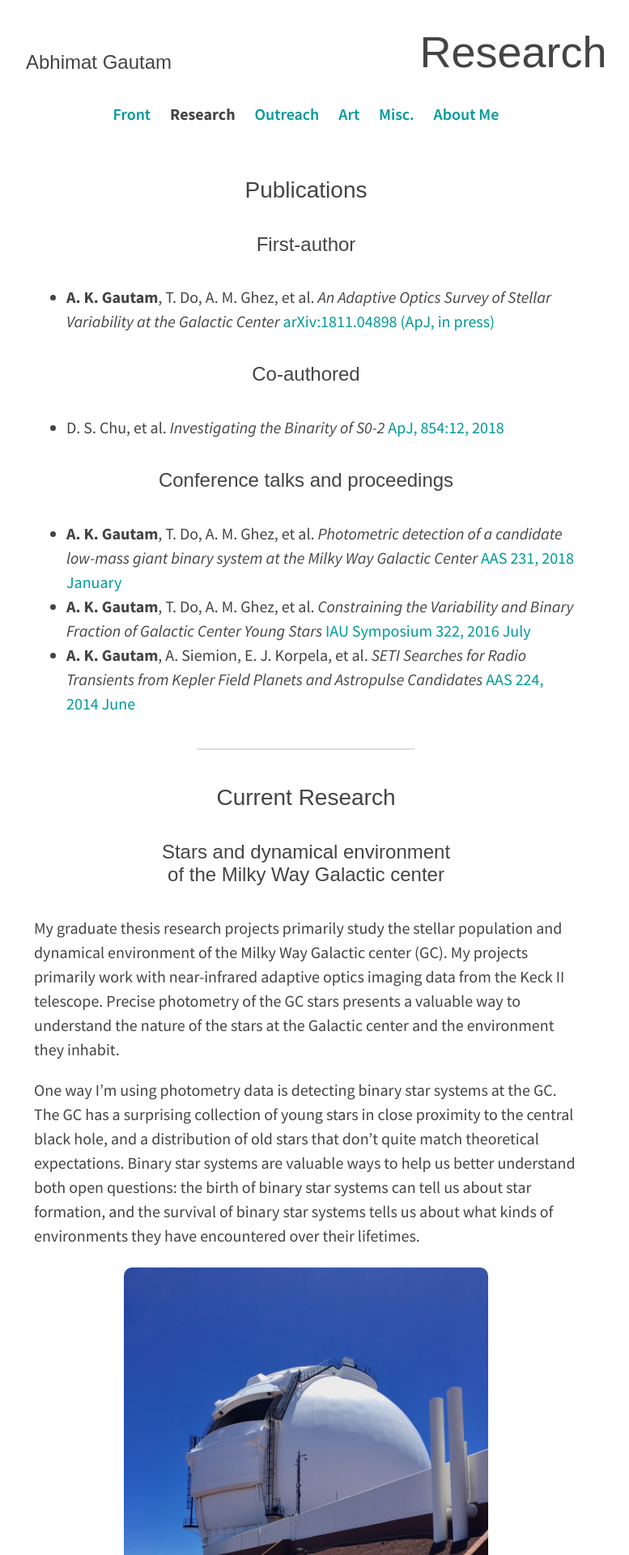
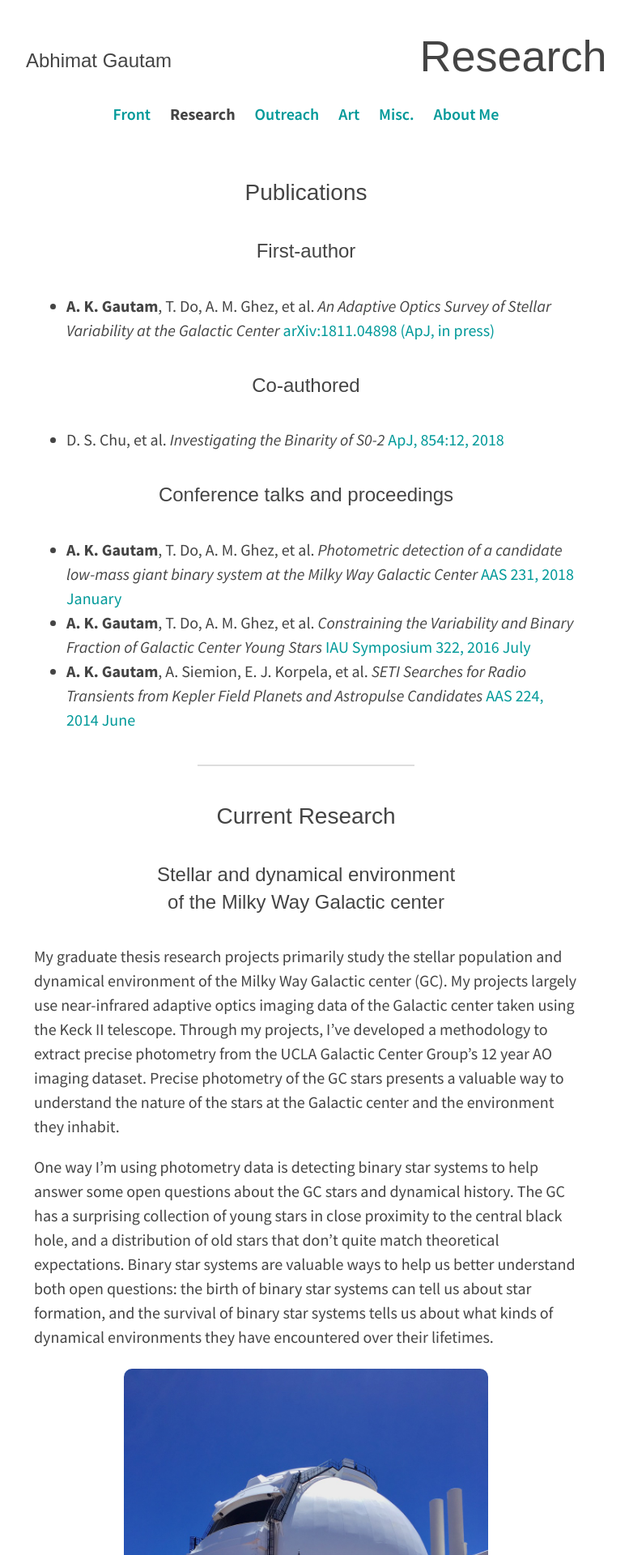
Before and after one commit to abhimat/abhimat.github.io, a Jekyll site: the page built from research/index.md, in a window 1280 px wide. Shown: the top 1920 px of the page at 81% size, without its empty margins (262-1039 px from the left). Built offline with Jekyll 4.4.1, drawn with Linux system fonts in a browser that asks for light colours.

Commit message:
Updated text and layout

```diff
--- a/assets/css/style.css
+++ b/assets/css/style.css
@@ -34,7 +34,7 @@ h1, h2, h3, h4, .h1, .h2, .h3, .h4 {
 }
 
 h1, h2, h3, .h1, .h2, .h3 {
-	line-height: 1.2;
+	line-height: 1.4;
 }
 
 h1, .h1 {
--- a/research/index.md
+++ b/research/index.md
@@ -21,11 +21,11 @@ title: Research
 
 ## Current Research
 
-### Stars and dynamical environment<br>of the Milky Way Galactic center
+### Stellar and dynamical environment<br>of the Milky Way Galactic center
 
-My graduate thesis research projects primarily study the stellar population and dynamical environment of the Milky Way Galactic center (GC). My projects primarily work with near-infrared adaptive optics imaging data from the Keck II telescope. Precise photometry of the GC stars presents a valuable way to understand the nature of the stars at the Galactic center and the environment they inhabit.
+My graduate thesis research projects primarily study the stellar population and dynamical environment of the Milky Way Galactic center (GC). My projects largely use near-infrared adaptive optics imaging data of the Galactic center taken using the Keck II telescope. Through my projects, I've developed a methodology to extract precise photometry from the UCLA Galactic Center Group's 12 year AO imaging dataset. Precise photometry of the GC stars presents a valuable way to understand the nature of the stars at the Galactic center and the environment they inhabit.
 
-One way I'm using photometry data is detecting binary star systems at the GC. The GC has a surprising collection of young stars in close proximity to the central black hole, and a distribution of old stars that don't quite match theoretical expectations. Binary star systems are valuable ways to help us better understand both open questions: the birth of binary star systems can tell us about star formation, and the survival of binary star systems tells us about what kinds of environments they have encountered over their lifetimes.
+One way I'm using photometry data is detecting binary star systems to help answer some open questions about the GC stars and dynamical history. The GC has a surprising collection of young stars in close proximity to the central black hole, and a distribution of old stars that don't quite match theoretical expectations. Binary star systems are valuable ways to help us better understand both open questions: the birth of binary star systems can tell us about star formation, and the survival of binary star systems tells us about what kinds of dynamical environments they have encountered over their lifetimes.
 
 <figure>
 	<img src="./Keck2_Me.jpg" alt="Keck II and me" title="Keck II and me" />
```
Also changed, not shown: outreach/index.md (+1 -1 lines).
